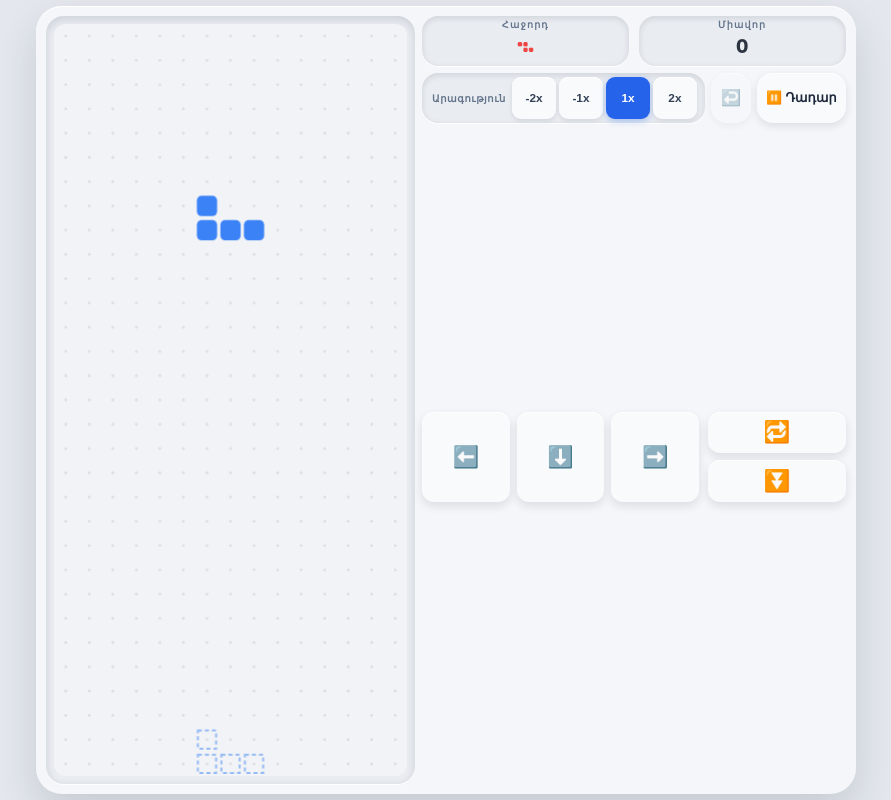
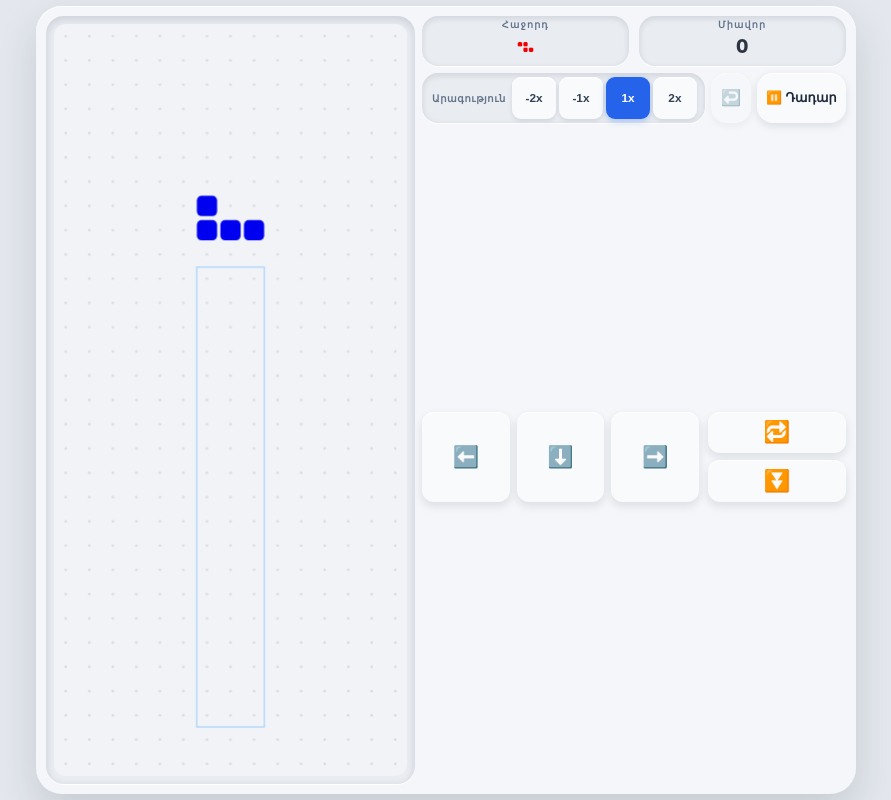
Before and after one commit to aiqezbanai/VCD, a plain HTML site: page index.html in a window 1280 px wide. Shown: the whole page, without its empty margins (194-1085 px from the left). Drawn offline with Linux system fonts and the light colour scheme.

Commit message:
index.html

```diff
--- a/index.html
+++ b/index.html
@@ -456,6 +456,8 @@
       let COLS = 12;
       let ROWS = 22;
       const BASE_INTERVAL = 700;
+      const SCORE_CAP = 30000;
+      const SCORE_STORAGE_KEY = "tetris_persistent_score_v1";
       const SPEED_INTERVALS = {
         "-2": 1650,
         "-1": 1200,
@@ -477,13 +479,13 @@
       const speedBtns = Array.from(document.querySelectorAll(".speed-btn"));
 
       const SHAPES = {
-        I: { color: "#2bb0ed", matrix: [[0,0,0,0],[1,1,1,1],[0,0,0,0],[0,0,0,0]] },
-        O: { color: "#facc15", matrix: [[1,1],[1,1]] },
-        T: { color: "#2563eb", matrix: [[0,1,0],[1,1,1],[0,0,0]] },
-        S: { color: "#22c55e", matrix: [[0,1,1],[1,1,0],[0,0,0]] },
-        Z: { color: "#ef4444", matrix: [[1,1,0],[0,1,1],[0,0,0]] },
-        J: { color: "#3b82f6", matrix: [[1,0,0],[1,1,1],[0,0,0]] },
-        L: { color: "#f97316", matrix: [[0,0,1],[1,1,1],[0,0,0]] }
+        I: { color: "#00f0f0", matrix: [[0,0,0,0],[1,1,1,1],[0,0,0,0],[0,0,0,0]] },
+        O: { color: "#f0f000", matrix: [[1,1],[1,1]] },
+        T: { color: "#a000f0", matrix: [[0,1,0],[1,1,1],[0,0,0]] },
+        S: { color: "#00f000", matrix: [[0,1,1],[1,1,0],[0,0,0]] },
+        Z: { color: "#f00000", matrix: [[1,1,0],[0,1,1],[0,0,0]] },
+        J: { color: "#0000f0", matrix: [[1,0,0],[1,1,1],[0,0,0]] },
+        L: { color: "#f0a000", matrix: [[0,0,1],[1,1,1],[0,0,0]] }
       };
       const KEYS = Object.keys(SHAPES);
 
@@ -505,25 +507,49 @@
 
       function loadStoredScore() {
         try {
+          const rawLocal = window.localStorage ? window.localStorage.getItem(SCORE_STORAGE_KEY) : null;
+          if (rawLocal !== null) {
+            const parsed = parseInt(rawLocal, 10);
+            if (Number.isFinite(parsed) && parsed >= 0 && parsed < SCORE_CAP) {
+              return parsed;
+            }
+          }
+        } catch (_) {}
+        try {
           const saved = parseInt(window.name || "0", 10);
-          return Number.isFinite(saved) && saved > 0 ? saved : 0;
-        } catch (_) {
-          return 0;
-        }
+          if (Number.isFinite(saved) && saved >= 0 && saved < SCORE_CAP) {
+            return saved;
+          }
+        } catch (_) {}
+        return 0;
       }
 
       function saveStoredScore(val) {
+        const safeVal = Number.isFinite(val) && val >= 0 ? val : 0;
         try {
-          window.name = String(val);
+          if (window.localStorage) {
+            window.localStorage.setItem(SCORE_STORAGE_KEY, String(safeVal));
+          }
+        } catch (_) {}
+        try {
+          window.name = String(safeVal);
         } catch (_) {}
       }
 
-      function setScoreValue(newScore) {
-        if (newScore > score) {
-          score = newScore;
-          saveStoredScore(score);
+      function applyScore(nextVal) {
+        if (nextVal >= SCORE_CAP) {
+          score = 0;
+        } else if (nextVal > score) {
+          score = nextVal;
         }
-        scoreEl.textContent = score;
+        saveStoredScore(score);
+        scoreEl.textContent = String(score);
+      }
+
+      function restoreUndoScore(prevScore) {
+        score = prevScore >= SCORE_CAP ? 0 : Math.max(0, prevScore);
+        saveStoredScore(score);
+        scoreEl.textContent = String(score);
       }
 
       function updateUndoButton() {
@@ -546,9 +572,7 @@
         if (paused || gameOver || undoHistory.length === 0) return;
         const prev = undoHistory.pop();
         board = prev.board.map(row => [...row]);
-        score = prev.score;
-        saveStoredScore(score);
-        scoreEl.textContent = score;
+        restoreUndoScore(prev.score);
         if (current) {
           bag.push(current.key);
         }
@@ -710,7 +734,7 @@
           }
         }
         if (cleared > 0) {
-          setScoreValue(score + cleared * 100);
+          applyScore(score + cleared * 100);
         }
       }
 
@@ -771,26 +795,47 @@
         context.closePath();
       }
 
-      function drawCell(context, col, row, size, color, dashed = false) {
+      function drawCell(context, col, row, size, color) {
         const px = col * cellW + (cellW - size) / 2;
         const py = row * cellH + (cellH - size) / 2;
         const inset = Math.max(1.5, size * 0.07);
         const radius = Math.max(3, size * 0.2);
 
-        if (dashed) {
-          context.save();
-          context.strokeStyle = color;
-          context.globalAlpha = 0.5;
-          context.lineWidth = 2;
-          context.setLineDash([4, 3]);
-          context.strokeRect(px + inset + 1, py + inset + 1, size - (inset + 1) * 2, size - (inset + 1) * 2);
-          context.restore();
-          return;
-        }
         context.fillStyle = color;
         context.beginPath();
         drawRoundRect(context, px + inset, py + inset, size - inset * 2, size - inset * 2, radius);
         context.fill();
+      }
+
+      function drawTrail(context, matrix, ox, oy) {
+        if (!matrix || oy < 0) return;
+        const dropY = getDropY();
+        if (dropY <= oy) return;
+        const startY = (oy + matrix.length) * cellH;
+        const endY = dropY * cellH;
+        if (endY <= startY) return;
+
+        let minC = matrix[0].length;
+        let maxC = -1;
+        for (let r = 0; r < matrix.length; r++) {
+          for (let c = 0; c < matrix[r].length; c++) {
+            if (matrix[r][c]) {
+              minC = Math.min(minC, c);
+              maxC = Math.max(maxC, c);
+            }
+          }
+        }
+        if (maxC < minC) return;
+
+        const left = (ox + minC) * cellW + 1;
+        const width = (maxC - minC + 1) * cellW - 2;
+        const height = endY - startY;
+
+        context.save();
+        context.strokeStyle = "#9acbff";
+        context.lineWidth = 1;
+        context.strokeRect(left + 0.5, startY + 0.5, Math.max(0, width - 1), Math.max(0, height - 1));
+        context.restore();
       }
 
       function drawBoard() {
@@ -818,15 +863,7 @@
 
         if (!current || gameOver) return;
 
-        const targetY = getDropY();
-
-        for (let r = 0; r < current.matrix.length; r++) {
-          for (let c = 0; c < current.matrix[r].length; c++) {
-            if (current.matrix[r][c] && targetY + r >= 0) {
-              drawCell(ctx, current.x + c, targetY + r, blockSize, current.color, true);
-            }
-          }
-        }
+        drawTrail(ctx, current.matrix, current.x, current.y);
 
         for (let r = 0; r < current.matrix.length; r++) {
           for (let c = 0; c < current.matrix[r].length; c++) {
```
